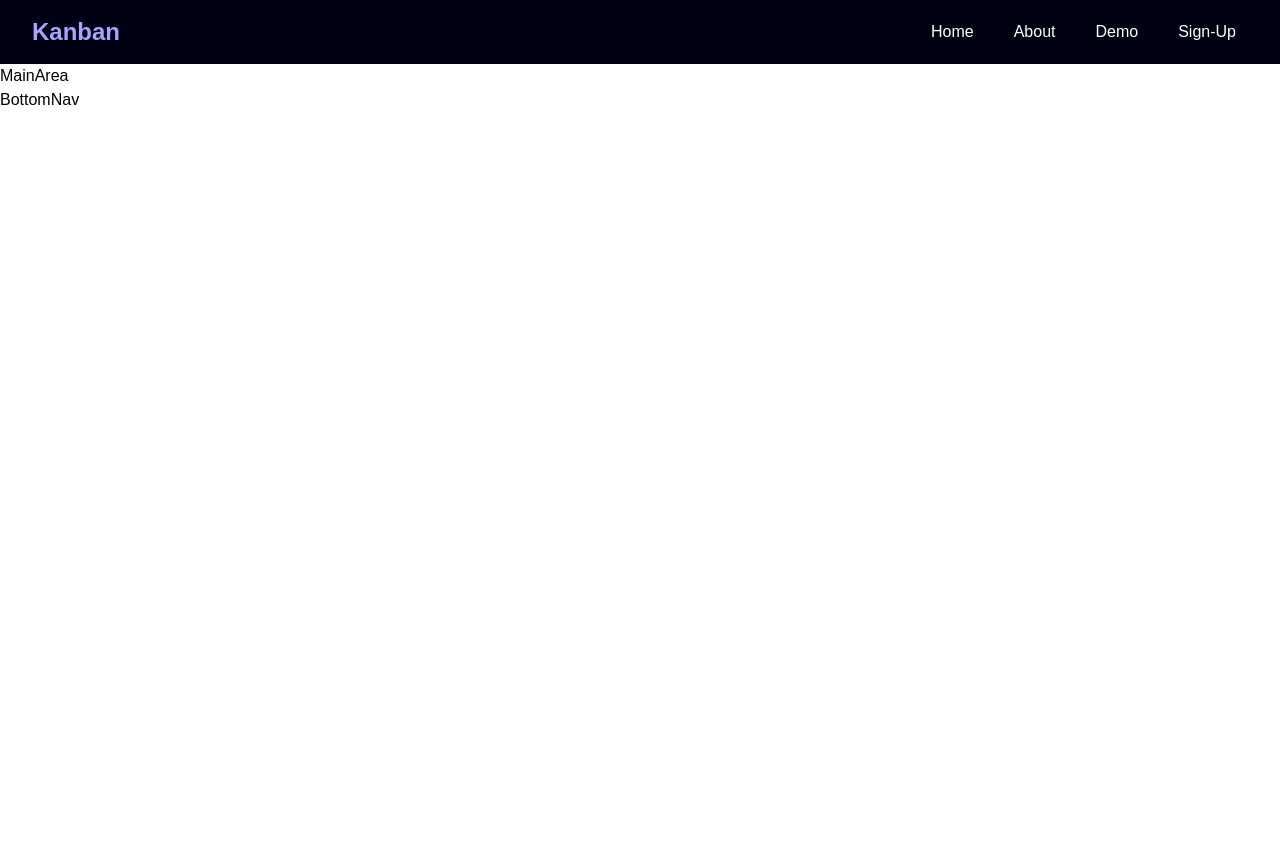
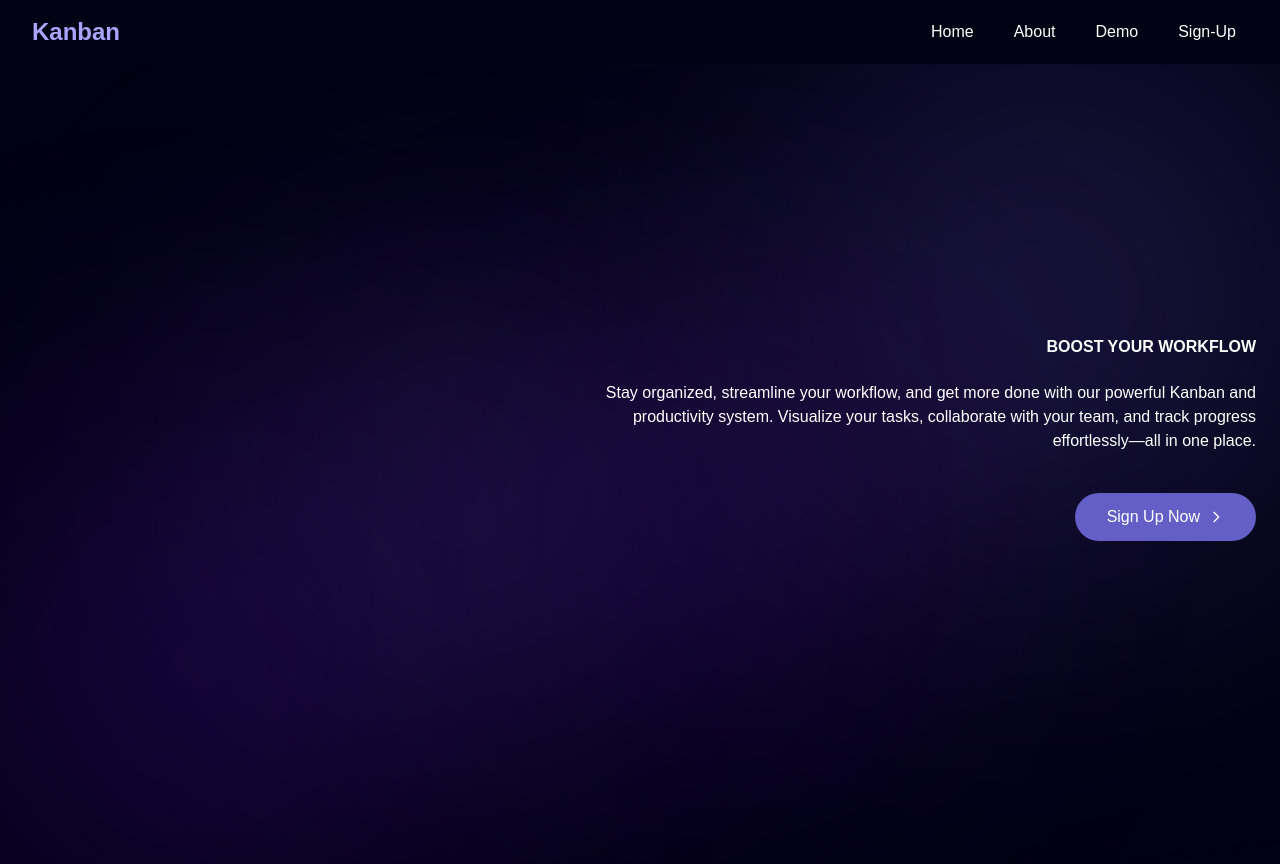
Before and after one commit to josssss07/kanban-task-management, a Next.js app: page / in a window 1280 px wide. Before the commit the page ends 800 px from the top, so only its background shows below. Built offline with nearby package versions, Linux system fonts and the light colour scheme.

Commit message:
landing page v1 done we can show it to aaron

```diff
--- a/package.json
+++ b/package.json
@@ -15,6 +15,7 @@
     "@radix-ui/react-dialog": "^1.1.1",
     "@radix-ui/react-focus-scope": "^1.1.0",
     "@vercel/postgres": "^0.10.0",
+    "animejs": "^3.2.2",
     "dotenv": "^16.4.5",
     "feather-icons-react": "^0.7.0",
     "mysql": "^2.18.1",
--- a/src/app/FrontendPages/Landing.jsx
+++ b/src/app/FrontendPages/Landing.jsx
@@ -1,3 +1,4 @@
+//TODO: add a bottom nav bar that just does something????
 'use client';
 import React from 'react'
 import Navbar from './LandingComponents/Navbar';
@@ -9,7 +10,6 @@ const Landing = () => {
     <div>
       <Navbar></Navbar>
       <MainArea></MainArea>
-      <BottomNav></BottomNav>
     </div>
   )
 }
--- a/src/app/FrontendPages/LandingComponents/MainArea.jsx
+++ b/src/app/FrontendPages/LandingComponents/MainArea.jsx
@@ -1,9 +1,54 @@
-import React from 'react'
+import React, { useEffect, useRef } from 'react';
+import anime from 'animejs';
 
 const MainArea = () => {
+  const bgAnimationRef = useRef(null);
+
+  useEffect(() => {
+    anime({
+      targets: '.animated-bg',
+      translateX: [0, 30, -30, 0], // More exaggerated movement
+      translateY: [0, -25, 25, 0],
+      opacity: [0.3, 0.8, 0.3], // Higher opacity for a brighter glow
+      easing: 'easeInOutQuad',
+      duration: 5000, // Slower, smoother animation
+      loop: true,
+    });
+  }, []);
+
   return (
-    <div>MainArea</div>
-  )
-}
+    <div className="relative min-h-screen bg-black text-white overflow-hidden">
 
-export default MainArea
+      {/* Enhanced Glowing Animated Background Elements */}
+      <div ref={bgAnimationRef}>
+        <div className="animated-bg absolute top-10 right-10 w-48 sm:w-96 h-48 sm:h-96 bg-main-purple blur-[120px] sm:blur-[160px] opacity-50 rounded-full shadow-[0px_0px_80px_40px_rgba(128,0,128,0.5)]"></div>
+        <div className="animated-bg absolute bottom-10 left-10 w-40 sm:w-80 h-40 sm:h-80 bg-deep-purple blur-[120px] sm:blur-[160px] opacity-50 rounded-full shadow-[0px_0px_80px_40px_rgba(75,0,130,0.5)]"></div>
+        {/* Additional Glowing Blobs */}
+        <div className="animated-bg absolute top-1/3 left-1/4 w-40 sm:w-72 h-40 sm:h-72 bg-main-purple blur-[100px] sm:blur-[140px] opacity-40 rounded-full shadow-[0px_0px_90px_50px_rgba(128,0,128,0.5)]"></div>
+        <div className="animated-bg absolute bottom-1/4 right-1/3 w-36 sm:w-64 h-36 sm:h-64 bg-deep-purple blur-[100px] sm:blur-[140px] opacity-40 rounded-full shadow-[0px_0px_90px_50px_rgba(75,0,130,0.5)]"></div>
+      </div>
+
+      {/* Hero Section - Responsive Layout */}
+      <main className="relative flex flex-col sm:flex-row items-center justify-center sm:justify-end min-h-screen px-6 text-center sm:text-right">
+        <div className="max-w-2xl mt-[-30px] sm:mt-[-50px] flex flex-col items-end">
+          <h1 className="text-3xl sm:text-5xl font-bold mb-6 leading-tight">
+            BOOST YOUR WORKFLOW
+          </h1>
+          <p className="text-gray-300 text-base sm:text-lg mb-10">
+            Stay organized, streamline your workflow, and get more done with our powerful Kanban and productivity system.
+            Visualize your tasks, collaborate with your team, and track progress effortlessly—all in one place.
+          </p>
+          {/* Button fully aligned to the right */}
+          <button className="bg-main-purple hover:bg-main-purple-hover text-white px-6 sm:px-8 py-3 rounded-full flex items-center space-x-2 transition-colors self-end">
+            <span>Sign Up Now</span>
+            <svg className="w-4 h-4" fill="none" stroke="currentColor" viewBox="0 0 24 24">
+              <path strokeLinecap="round" strokeLinejoin="round" strokeWidth={2} d="M9 5l7 7-7 7" />
+            </svg>
+          </button>
+        </div>
+      </main>
+    </div>
+  );
+};
+
+export default MainArea;
```
Also changed, not shown: 1 other file (tests, documents, lock files or other folders).
